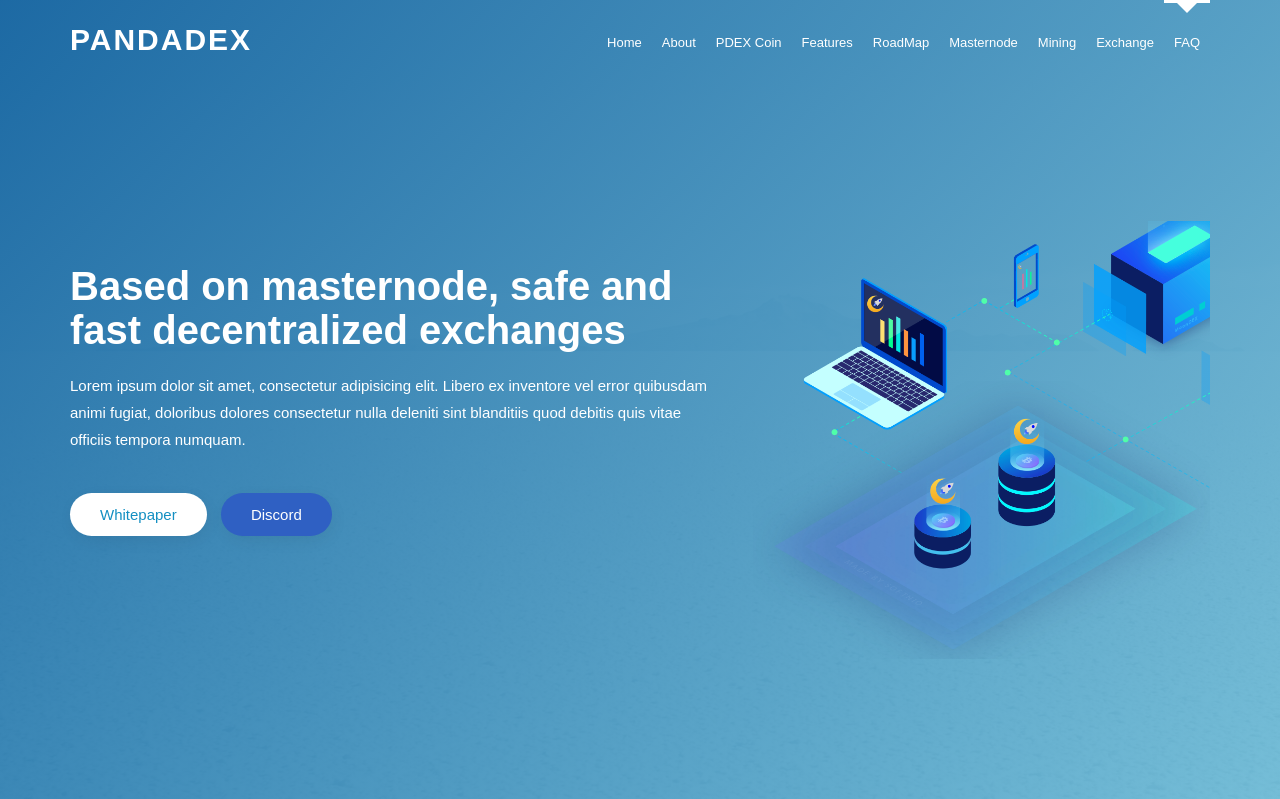
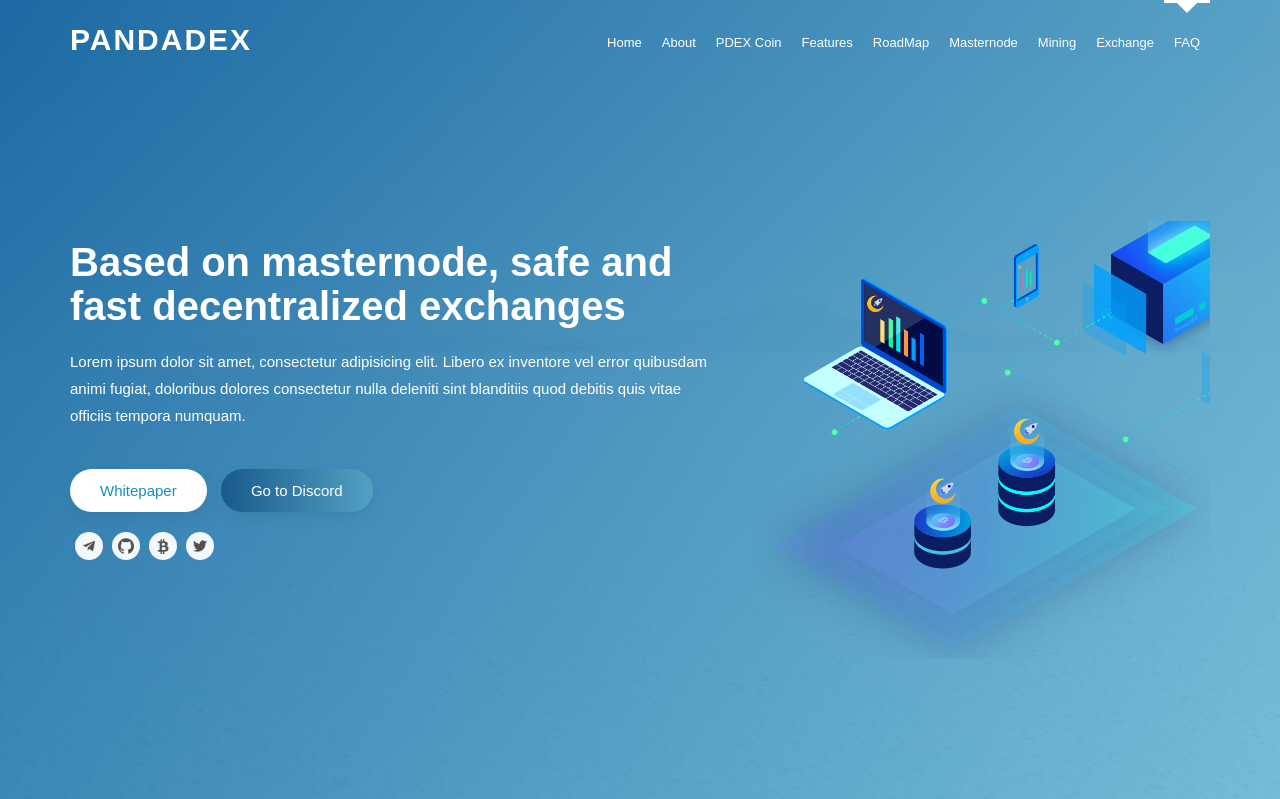
Before and after one commit to defland/PDEX, a Flask app: page / in a window 1280 px wide. Shown: the top 799 px of the page. Run offline with Flask 2, Linux system fonts and the light colour scheme; some libraries are stand-ins or nearby versions.

Commit message:
add  title css

```diff
--- a/static/style.css
+++ b/static/style.css
@@ -67,11 +67,47 @@
     border:#fff!important;
     padding: 3em!important;
 }
+
+.bluebutton{
+
+    background-image: linear-gradient(to right,#185a8c 0%,#52a1c3 100%)!important;
+    border-image: linear-gradient(to right,#185a8c 0%,#52a1c3 100%)!important;
+    border:3px!important;
+}
+.pdex-social{
+
+    list-style: none;
+    padding: 0px;
+    margin-left: 20px;
+    margin-top: 20px;
+    margin-right: 10px;
+
+}
+.pdex-social li{
+
+    display: block;
+    float: left;
+    padding: 3px;
+    margin-right: 9px;
+    width: 28px;
+    height:28px;
+    background: rgba(255,255,255,0.94);
+    border-radius: 90px;
+
+}
+.social-img{
+
+    display: block;
+    max-height: 16px;
+    min-width: 16px;
+    margin: 3px;
+}
+
 /*-----------------
 1. Google font
 ------------------*/
 
-@import url('https://fonts.googleapis.com/css?family=Poppins:300,400,500,600,700');
+/*@import url('https://fonts.googleapis.com/css?family=Poppins:300,400,500,600,700');*/
 
 /*-------------------
 2. Theme Default CSS
--- a/templates/index.html
+++ b/templates/index.html
@@ -87,7 +87,17 @@
                     <h2>Based on masternode, safe and fast decentralized exchanges</h2>
                     <p>Lorem ipsum dolor sit amet, consectetur adipisicing elit. Libero ex inventore vel error quibusdam animi fugiat, doloribus dolores consectetur nulla deleniti sint blanditiis quod debitis quis vitae officiis tempora numquam.</p>
                     <a href="#" class="button white">Whitepaper</a>
-                    <a href="#" class="button blue ">Discord</a>
+                    <a href="#" class="button blue bluebutton ">Go to Discord</a>
+                <div class="row">
+                    <ul class="pdex-social">
+                        <li><a href=""><img class="social-img" src="/static/images/telegram.png"></a></li>
+                        <li><a href=""><img class="social-img" src="/static/images/github.png"></a></li>
+                        <li><a href=""><img class="social-img" src="/static/images/btc.png"></a></li>
+                        <li><a href=""><img class="social-img" src="/static/images/twitter.png"></a></li>
+                    </ul>
+
+                </div>
+
 
                 </div>
                 <div class="hidden-xs hidden-sm col-md-5 text-right">
@@ -467,6 +477,27 @@
                     <div class="page-title">
                         <h2>Special team</h2>
                         <p>Lorem ipsum dolor sit amet, consectetur adipisicing elit. Velit voluptates, temporibus at, facere harum fugiat!</p>
+                        <div class="row">
+
+                        <ul class="countdown">
+                            <li> <span class="days">2714</span>
+                            <p class="days_ref">days</p>
+                            </li>
+                            <li class="seperator">.</li>
+                            <li> <span class="hours">23</span>
+                            <p class="hours_ref">hours</p>
+                            </li>
+                            <li class="seperator">:</li>
+                            <li> <span class="minutes">30</span>
+                            <p class="minutes_ref">minutes</p>
+                            </li>
+                            <li class="seperator">:</li>
+                            <li> <span class="seconds">10</span>
+                            <p class="seconds_ref">seconds</p>
+                            </li>
+                            </ul>
+
+                        </div>
                     </div>
                 </div>
             </div>
```
Also changed, not shown: static/images/btc.png (added), static/images/discord.png (added), static/images/github.png (added), static/images/medium.png (added), static/images/telegram.png (added), static/images/twitter.png (added), 2 other files.
